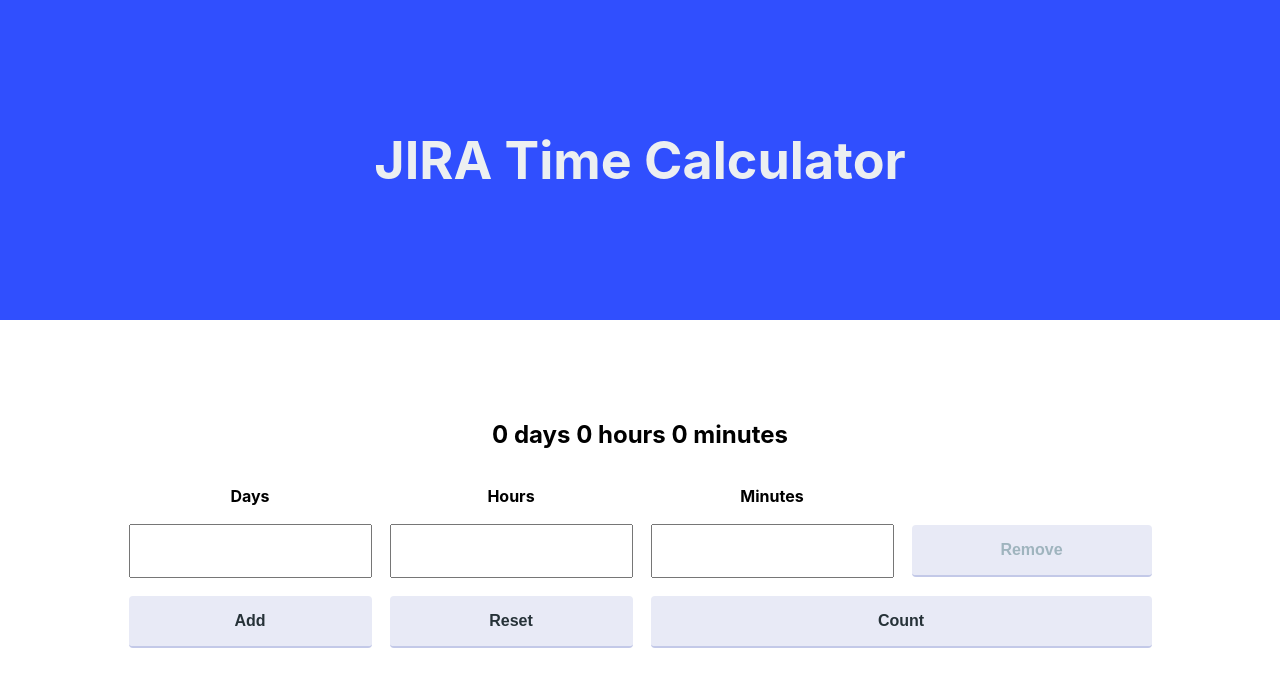
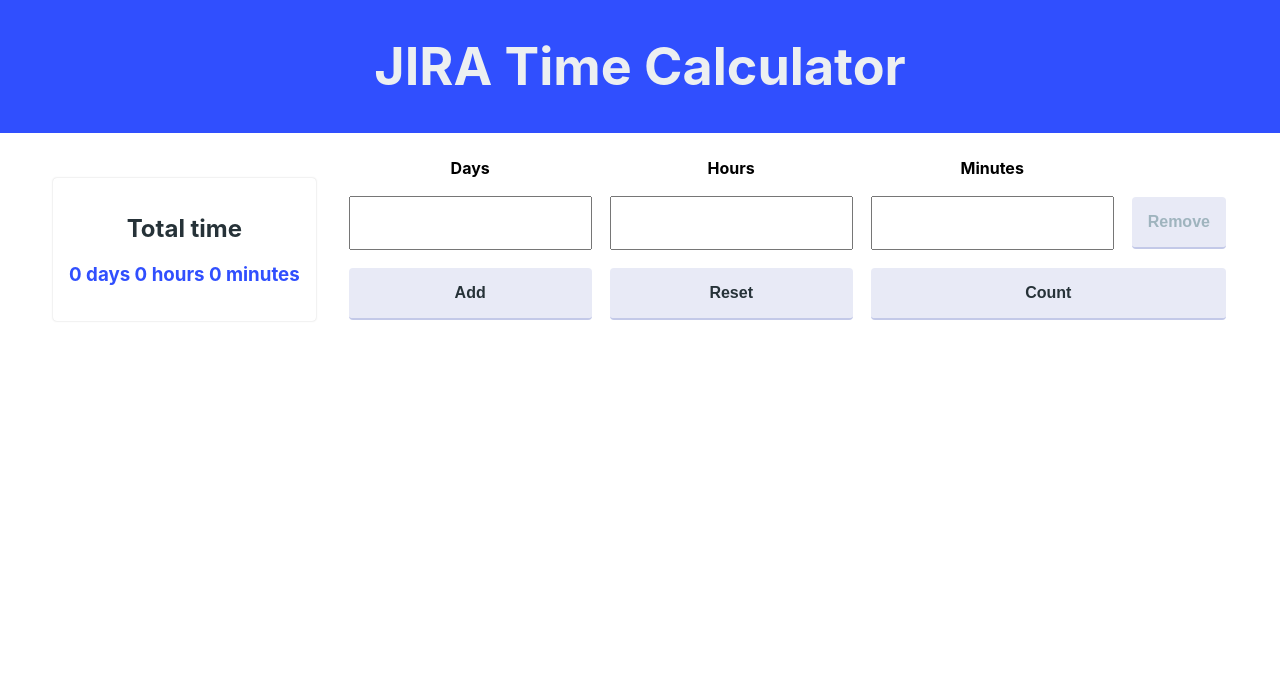
Before and after one commit to sujitykulkarni/Agile-Utilities, a React (Create React App) app: page / in a window 1280 px wide. Shown: the top 686 px of the page. Built offline with nearby package versions, Linux system fonts and the light colour scheme.

Commit message:
* Switched to row layout * Showing sticky output and header

```diff
--- a/src/App.scss
+++ b/src/App.scss
@@ -1,36 +1,54 @@
 @import "styles/variables";
 @import "styles/colors";
+
+@mixin card() {
+  background: $card-background;
+  padding: ($base-grid-value * 2);
+  box-shadow: 0px 0px ($base-grid-value / 4) 0px #ccc;
+  border-radius: $button-border-radius;
+}
 .App {
   text-align: center;
 }
 
 .App-header {
   background-color: $primary-color;
-  min-height: 40vh;
+  min-height: ($base-grid-value * 5);
   display: flex;
   flex-direction: column;
   align-items: center;
   justify-content: center;
   font-size: calc(10px + 2vmin);
   color: $primary-text-color-inverted;
+  position: sticky;
+  position: -webkit-sticky;
+  top: 0;
 }
 
 .calculator {
-  padding: 10vh;
+  padding: $base-grid-value;
   display: flex;
-  flex-direction: column;
-  justify-content: space-around;
-  align-items: stretch;
+  flex-direction: row;
+  justify-content: center;
+  align-items: flex-end;
 }
 
 .timeOutput {
-  position: -webkit-sticky;
+  margin: ($base-grid-value * 2);
   position: sticky;
-  top: 0;
+  bottom: ($base-grid-value * 2);
+  @include card();
+
+  &__title {
+    color: $primary-text-color;
+  }
+
+  &__value {
+    color: $primary-color;
+  }
 }
 
 .timeInput__table {
-  margin: 0 auto;
   border-collapse:separate;
   border-spacing:($base-grid-value * 2) ($base-grid-value * 2);
 }
@@ -56,7 +74,6 @@
   font-weight: bold;
   border-radius: $button-border-radius;
   outline: none;
-  min-width: ($base-grid-value * 30);
 }
 
 button:hover {
--- a/src/components/timeOutput.tsx
+++ b/src/components/timeOutput.tsx
@@ -4,11 +4,13 @@
     output: IInput;
 }
 export class TimeOutput extends React.Component<IProps, any> {
-    constructor(props: IProps){
-        super(props);
-    }
     render() {
         const { days, hours, minutes } = this.props.output;
-        return <h1 className="timeOutput">{`${days} ${hours} ${minutes}`}</h1>
+        return (
+            <div className="timeOutput">
+                <h1 className="timeOutput__title">Total time</h1>
+                <h3 className="timeOutput__value">{`${days} ${hours} ${minutes}`}</h3>
+            </div>
+        )
     }
 }
--- a/src/styles/_colors.scss
+++ b/src/styles/_colors.scss
@@ -5,3 +5,4 @@
 $primary-button-text-color-disabled: lighten($primary-text-color, 50%);
 $primary-border-color: darken($primary-button-color, 10%);
 $accent-color: #1a237e;
+$card-background: #FFFFFF;
```
